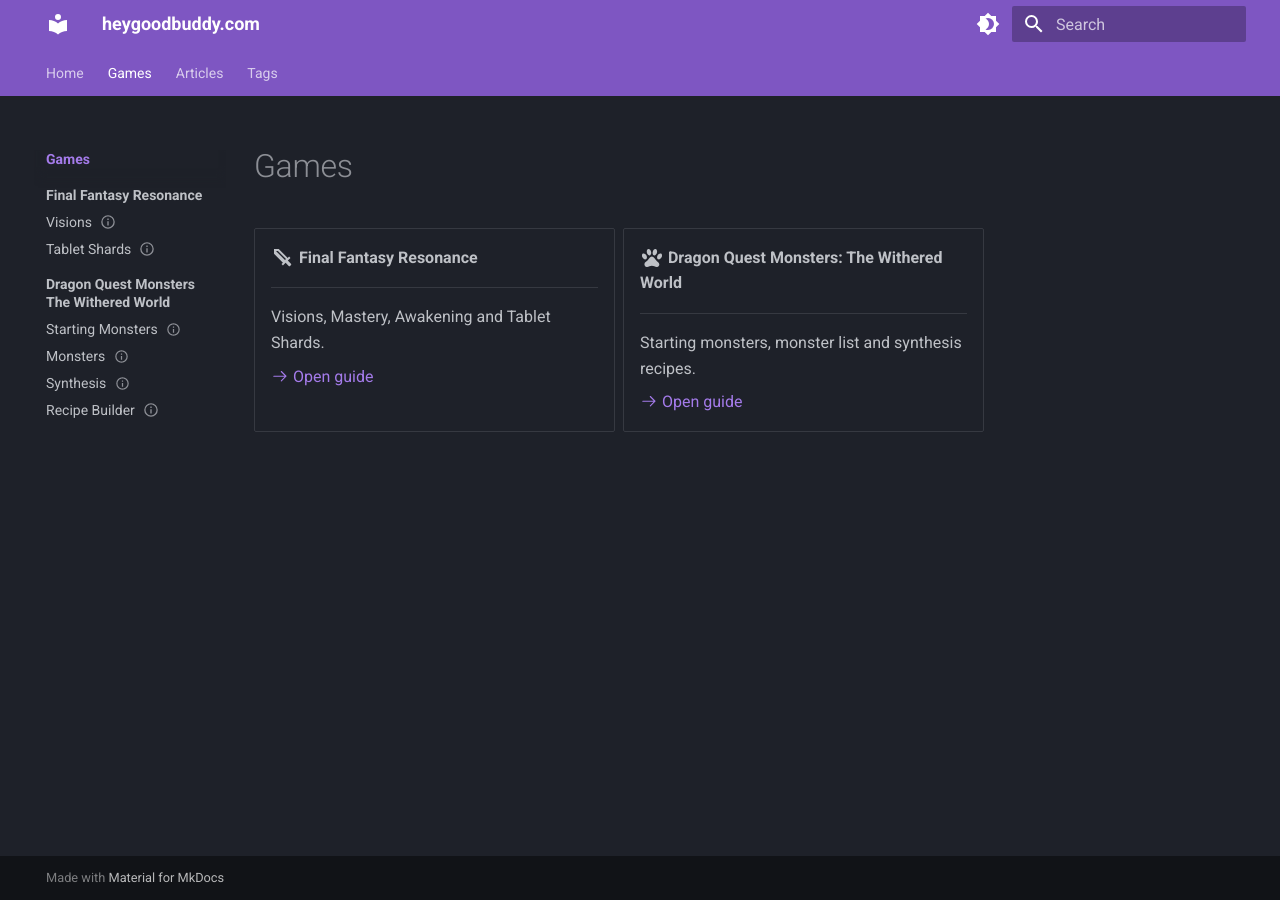
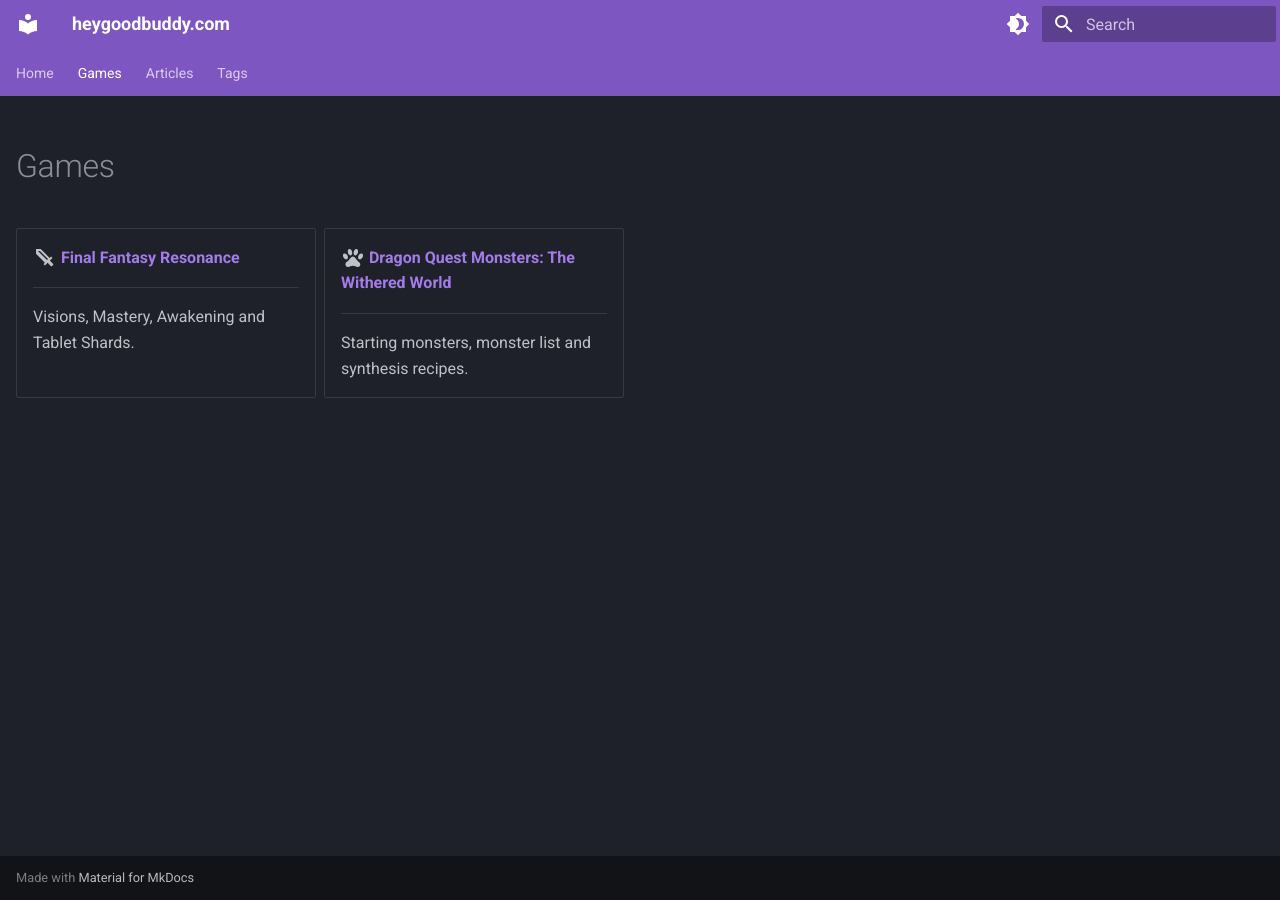
Before and after one commit to princeodd47/heygoodbuddy.com, an MkDocs documentation site: the page built from docs/games/index.md, in a window 1280 px wide. Built offline with MkDocs 1.6.1 and Material for MkDocs 9.7.7, drawn with Linux system fonts in a browser that asks for light colours.

Commit message:
Tidy the site layout: navigation, page width and cards
- Left navigation shows only the current game, and is hidden on the
  Games index, whose cards already list the games.
- Every page uses the wider 90rem layout, not just the Recipe Builder.
- Link cards are one fixed width everywhere, up to 4 per row, with
  matching heights. Index pages hide their empty "On this page" column.
- Card titles are now the links; the separate arrow links are gone.

Co-Authored-By: Claude Opus 5.5 <noreply@anthropic.com>

```diff
--- a/docs/games/index.md
+++ b/docs/games/index.md
@@ -1,21 +1,23 @@
+---
+hide:
+  - navigation
+  - toc
+---
+
 # Games
 
 <div class="grid cards" markdown>
 
--   :material-sword:{ .lg .middle } __Final Fantasy Resonance__
+-   :material-sword:{ .lg .middle } __[Final Fantasy Resonance](final-fantasy-resonance/index.md)__
 
     ---
 
     Visions, Mastery, Awakening and Tablet Shards.
 
-    [:octicons-arrow-right-24: Open guide](final-fantasy-resonance/index.md)
-
--   :material-paw:{ .lg .middle } __Dragon Quest Monsters: The Withered World__
+-   :material-paw:{ .lg .middle } __[Dragon Quest Monsters: The Withered World](dragon-quest-monsters-the-withered-world/index.md)__
 
     ---
 
     Starting monsters, monster list and synthesis recipes.
 
-    [:octicons-arrow-right-24: Open guide](dragon-quest-monsters-the-withered-world/index.md)
-
 </div>
--- a/docs/stylesheets/extra.css
+++ b/docs/stylesheets/extra.css
@@ -1,4 +1,25 @@
 /* Site-wide tweaks to the theme. */
+
+/* Use more of a wide screen (theme default is 61rem). */
+.md-grid {
+  max-width: 90rem;
+}
+
+/* Link cards: one fixed width on every page, at most 4 per row (fewer when the
+   screen is narrower). Every card matches the tallest one. */
+.md-typeset .grid.cards {
+  --card-width: 15rem;
+  grid-template-columns: repeat(auto-fill, minmax(min(100%, var(--card-width)), var(--card-width)));
+  grid-auto-rows: 1fr;
+  max-width: calc(4 * var(--card-width) + 3 * 0.4rem);
+}
+
+/* Inside a game, show only that game's section in the left navigation. (The
+   Games index hides its navigation entirely; its cards list the games.) */
+.md-nav--primary [data-md-level="1"] > .md-nav__list > .md-nav__item--section:has(~ .md-nav__item--section.md-nav__item--active),
+.md-nav--primary [data-md-level="1"] > .md-nav__list > .md-nav__item--section.md-nav__item--active ~ .md-nav__item--section {
+  display: none;
+}
 
 /* Narrower left navigation on desktop (theme default is 12.1rem). */
 @media screen and (min-width: 76.25em) {
--- a/docs/stylesheets/synth-builder.css
+++ b/docs/stylesheets/synth-builder.css
@@ -1,11 +1,6 @@
 /* Recipe builder on the Withered World Synthesis page. The chart is a nested
    list drawn upside down: each item shows its tile with its parents above,
    and the connector lines run along the bottom of each parent. */
-/* Let the page holding the builder use more of a wide screen. */
-body:has(#synth-builder) .md-grid {
-  max-width: 90rem;
-}
-
 #synth-builder {
   --sb-line: var(--md-default-fg-color--lighter);
   --sb-gap: 1.2rem;
```
Also changed, not shown: docs/games/dragon-quest-monsters-the-withered-world/index.md (+6 -12 lines), docs/games/final-fantasy-resonance/index.md (+4 -6 lines), docs/index.md (+3 -9 lines).
